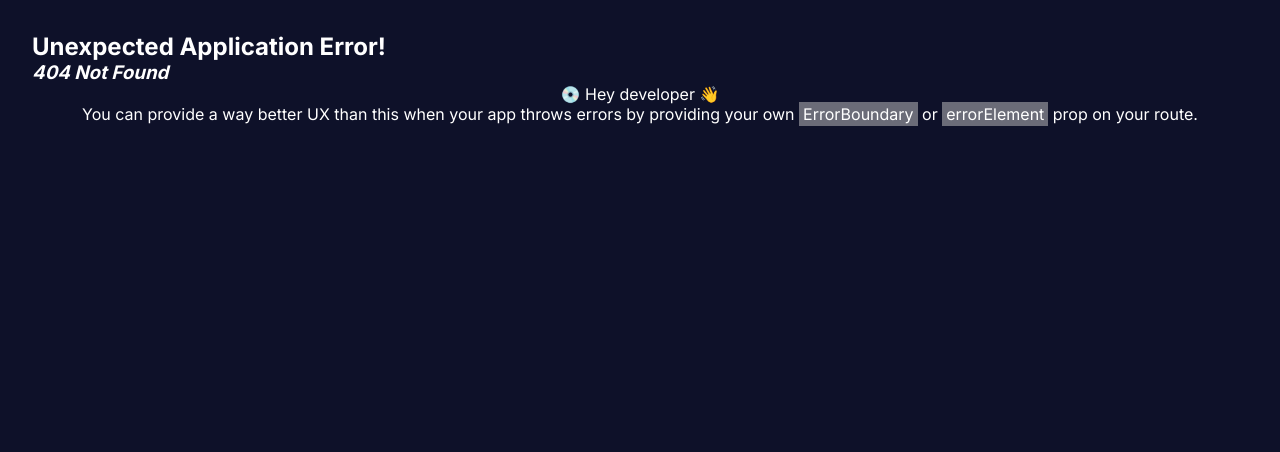
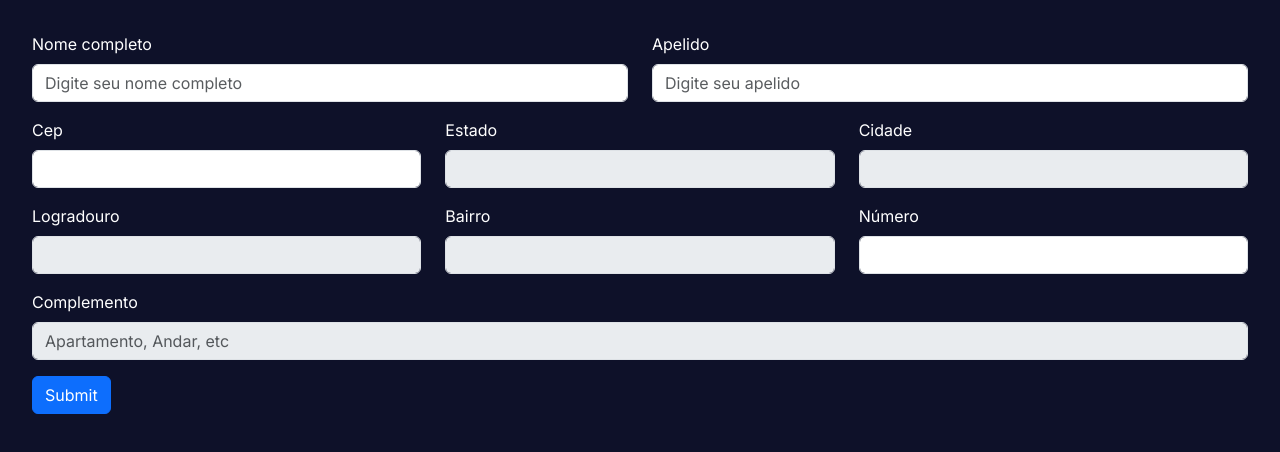
Before and after one commit to Matheus7991/desafio_react_cep, a React (Vite) app: page /cadastro in a window 1280 px wide. Before the commit this address had no page. Shown: the top 452 px of the page. Built offline with nearby package versions, Linux system fonts and the light colour scheme.

Commit message:
Adicionando bootstrap e criando página de cadastro

```diff
--- a/index.html
+++ b/index.html
@@ -8,6 +8,7 @@
     <link rel="preconnect" href="https://fonts.googleapis.com">
     <link rel="preconnect" href="https://fonts.gstatic.com" crossorigin>
     <link href="https://fonts.googleapis.com/css2?family=Inter:wght@100;200;300;400;500;600;700;800;900&display=swap" rel="stylesheet">
+    <link href="https://cdn.jsdelivr.net/npm/bootstrap@5.3.2/dist/css/bootstrap.min.css" rel="stylesheet" integrity="sha384-T3c6CoIi6uLrA9TneNEoa7RxnatzjcDSCmG1MXxSR1GAsXEV/Dwwykc2MPK8M2HN" crossorigin="anonymous">
   </head>
   <body>
     <div id="root"></div>
--- a/package.json
+++ b/package.json
@@ -10,7 +10,10 @@
     "preview": "vite preview"
   },
   "dependencies": {
+    "axios": "^1.6.0",
+    "bootstrap": "^5.3.2",
     "react": "^18.2.0",
+    "react-bootstrap": "^2.9.1",
     "react-dom": "^18.2.0",
     "react-icons": "^4.11.0",
     "react-router-dom": "^6.18.0"
--- a/src/main.tsx
+++ b/src/main.tsx
@@ -7,6 +7,8 @@ import { createBrowserRouter, RouterProvider } from 'react-router-dom';
 
 //Paginas
 import Home from './routes/home.tsx';
+import Cadastro from './routes/cadastro.tsx';
+
 
 const router = createBrowserRouter([
   {
@@ -18,6 +20,9 @@ const router = createBrowserRouter([
         element: <Home />,
       },
     ],
+  }, {
+    path: "/cadastro",
+    element: <Cadastro />,
   },
 ]);
 
--- /dev/null
+++ b/src/routes/cadastro.tsx
@@ -0,0 +1,69 @@
+import Button from 'react-bootstrap/Button';
+import Col from 'react-bootstrap/Col';
+import Form from 'react-bootstrap/Form';
+import Row from 'react-bootstrap/Row';
+
+function GridComplexExample() {
+  return (
+    <Form>
+        <Row className="mb-3">
+            <Form.Group as={Col} controlId="formGridnome">
+            <Form.Label >Nome completo</Form.Label>
+            <Form.Control required type="text" placeholder="Digite seu nome completo" />
+            </Form.Group>
+
+            <Form.Group as={Col} controlId="formGridApelido">
+            <Form.Label>Apelido</Form.Label>
+            <Form.Control type="text" placeholder="Digite seu apelido" />
+            </Form.Group>
+        </Row>
+
+        <Row className="mb-3">
+
+            <Form.Group as={Col} controlId="formGridCep">
+            <Form.Label>Cep</Form.Label>
+            <Form.Control required/>
+            </Form.Group>
+
+            <Form.Group as={Col} controlId="formGridState" >
+            <Form.Label>Estado</Form.Label>
+            <Form.Control required disabled/>
+            </Form.Group>
+
+            <Form.Group as={Col} controlId="formGridCity">
+            <Form.Label>Cidade</Form.Label>
+            <Form.Control required disabled/>
+            </Form.Group>
+        </Row>
+
+        <Row className="mb-3">
+            <Form.Group as={Col}controlId="formGridLogradouro">
+                <Form.Label>Logradouro</Form.Label>
+                <Form.Control required disabled/>
+            </Form.Group>
+
+            <Form.Group as={Col} controlId="formGridBairro">
+                <Form.Label>Bairro</Form.Label>
+                <Form.Control required disabled/>
+            </Form.Group>
+
+            <Form.Group as={Col} controlId="formGridNumero">
+                <Form.Label>Número</Form.Label>
+                <Form.Control required type="number"/>
+            </Form.Group>
+
+        </Row>
+
+        <Form.Group className="mb-3" controlId="formGridComplemento">
+            <Form.Label>Complemento</Form.Label>
+            <Form.Control required disabled placeholder="Apartamento, Andar, etc" />
+        </Form.Group>
+
+        <Button variant="primary" type="submit">
+            Submit
+        </Button>
+    </Form>
+  );
+}
+
+export default GridComplexExample;
```
Also changed, not shown: src/App.tsx (+5 -4 lines), 1 other file (tests, documents, lock files or other folders).
